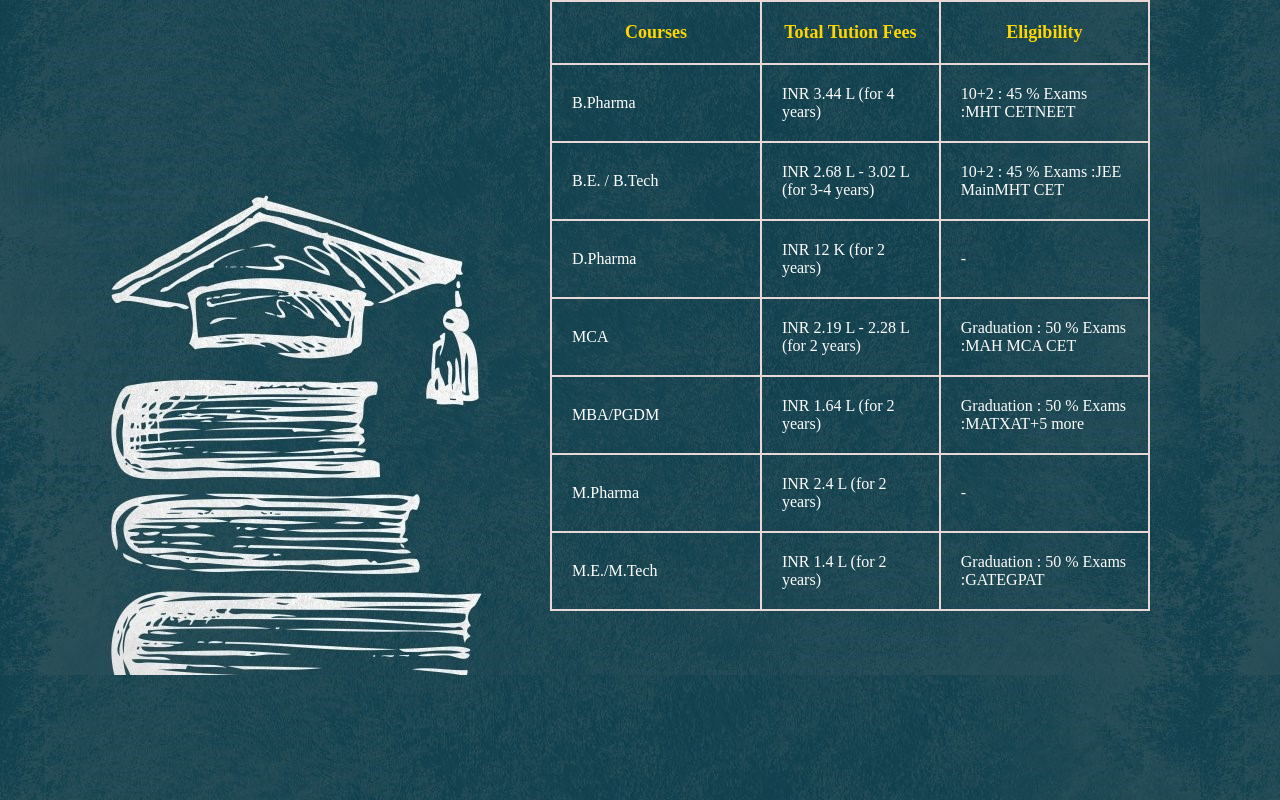
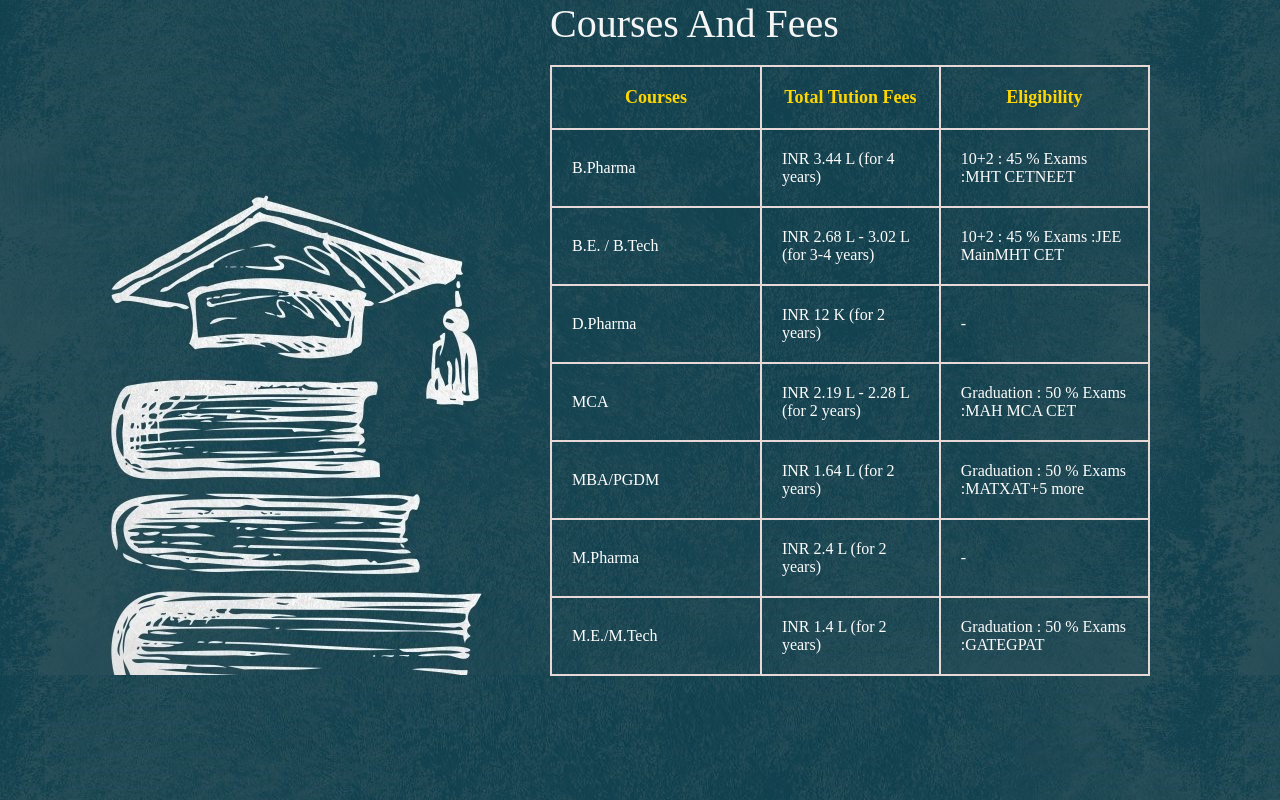
Before and after one commit to dadaKashid4141/CollegeMgnt, a plain HTML site: page Course.html in a window 1280 px wide. Drawn offline with Linux system fonts and the light colour scheme.

Commit message:
span and id ad
span and id ad

```diff
--- a/Course.html
+++ b/Course.html
@@ -10,8 +10,9 @@
 </head>
 
 <body>
-
-    <table  >
+    <span id="course_bod">Courses And Fees</span>
+    <br>
+    <table>
         <thead>
             <tr>
                 <th>Courses </th>
```
